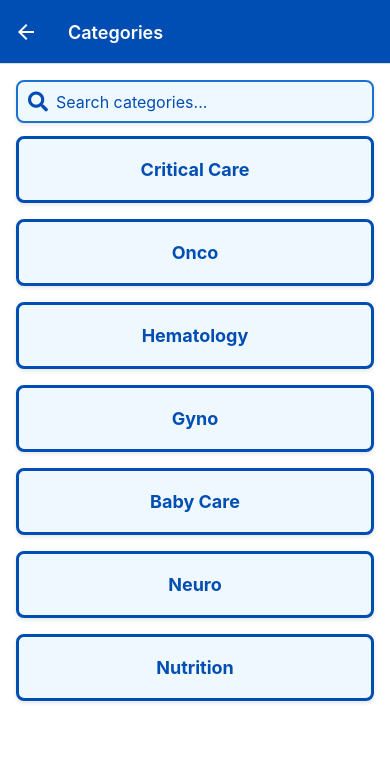
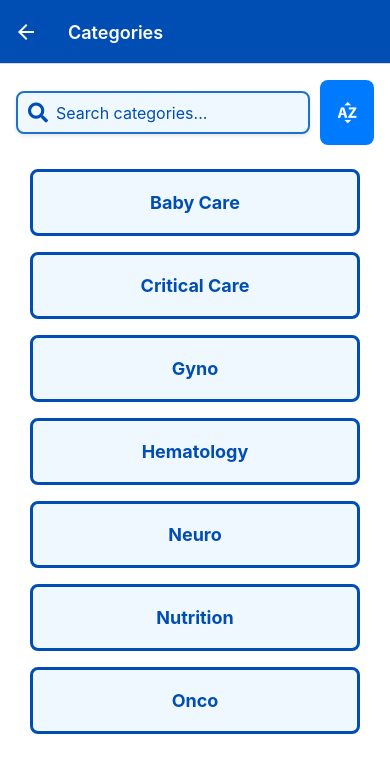
Before and after one commit to Brainless-Loco/medicine, a React Native app: screen /Categories in a window 390 px wide. Shown: the top 772 px of the page. Built offline with nearby package versions, Linux system fonts and the light colour scheme.

Commit message:
Category List Minor Update on UI with Sort Button

```diff
--- a/components/SearchBar/SearchBar.js
+++ b/components/SearchBar/SearchBar.js
@@ -39,7 +39,7 @@ const styles = StyleSheet.create({
     shadowOpacity: 0.1,
     shadowRadius: 4,
     shadowOffset: { width: 0, height: 2 },
-    marginBottom: 5,
+    width:'100%',
   },
   icon: {
     marginRight: 8,
--- a/screens/Categories/Categories.js
+++ b/screens/Categories/Categories.js
@@ -1,33 +1,81 @@
 import React, { useEffect, useState } from 'react';
-import { View, Text, StyleSheet, TouchableOpacity, ScrollView, TextInput } from 'react-native';
+import { View, Text, StyleSheet, TouchableOpacity, ScrollView, Modal } from 'react-native';
 import SearchBar from '../../components/SearchBar/SearchBar';
+import MaterialCommunityIcons  from '@expo/vector-icons/MaterialCommunityIcons'
 
 export default function Categories({ navigation }) {
-  const categories = ["Critical Care", "Onco", "Hematology", "Gyno", "Baby Care", "Neuro", "Nutrition",];
-  const [selectedCategory, setSelectedCategory] = useState(null);
+  const categories = ["Critical Care", "Onco", "Hematology", "Gyno", "Baby Care", "Neuro", "Nutrition"];
   const [searchText, setSearchText] = useState('');
+  const [sortOrder, setSortOrder] = useState('asc'); // Default to Ascending
+  const [isModalVisible, setModalVisible] = useState(false);
 
-  const filteredCategories = categories.filter((category) =>
-    category.toLowerCase().includes(searchText.toLowerCase())
-  );
+  // Sort categories based on selected order
+  const filteredCategories = categories
+    .filter((category) => category.toLowerCase().includes(searchText.toLowerCase()))
+    .sort((a, b) => (sortOrder === 'asc' ? a.localeCompare(b) : b.localeCompare(a)));
 
-  const handleTextChange = (value) => {
-    setText(value);
-    if (onChangeText) {
-      onChangeText(value);
-    }
+  // Toggle modal visibility
+  const toggleModal = () => {
+    setModalVisible(!isModalVisible);
+  };
+
+  // Update sort order
+  const handleSortChange = (order) => {
+    setSortOrder(order);
+    toggleModal(); // Close modal after selection
   };
 
   useEffect(() => {
-    setSelectedCategory(null)
-  }, [])
-
+    // Reset sort order when component loads
+    setSortOrder('asc');
+  }, []);
 
   return (
-    <ScrollView style={styles.container}>
-      {/* <Text style={styles.title}>Categories</Text> */}
-      <SearchBar onChangeText={(text) => setSearchText(text)} />
-      {filteredCategories && filteredCategories.map((category) => (
+    <View style={styles.container}>
+      {/* SearchBar and Sort Button in the Same Row */}
+      <View style={styles.searchSortRow}>
+        <View style={styles.searchBar}>
+          <SearchBar onChangeText={(text) => setSearchText(text)}/>
+        </View>
+        <View style={styles.sortButton}>
+          <TouchableOpacity onPress={toggleModal}>
+              <MaterialCommunityIcons name="sort-alphabetical-variant" size={25} color="white" />
+          </TouchableOpacity>
+        </View>
+      </View>
+
+      {/* Modal for Sorting Options */}
+      <Modal
+        visible={isModalVisible}
+        animationType="slide"
+        transparent={true}
+        onRequestClose={toggleModal}
+      >
+        <View style={styles.modalOverlay}>
+          <View style={styles.modalContainer}>
+            <Text style={styles.modalTitle}>Sort By</Text>
+            <TouchableOpacity
+              style={styles.modalOption}
+              onPress={() => handleSortChange('asc')}
+            >
+              <Text style={styles.modalOptionText}>A → Z (Alphabetical Ascending)</Text>
+            </TouchableOpacity>
+            <TouchableOpacity
+              style={styles.modalOption}
+              onPress={() => handleSortChange('desc')}
+            >
+              <Text style={styles.modalOptionText}>Z → A (Alphabetical Descending)</Text>
+            </TouchableOpacity>
+            <TouchableOpacity style={styles.modalCloseButton} onPress={toggleModal}>
+              <Text style={styles.modalCloseButtonText}>Cancel</Text>
+            </TouchableOpacity>
+          </View>
+        </View>
+      </Modal>
+
+      {/* Category List */}
+      <ScrollView>
+        {filteredCategories.map((category) => (
           <TouchableOpacity
             key={category}
             style={styles.category}
@@ -36,25 +84,8 @@ export default function Categories({ navigation }) {
             <Text style={styles.categoryText}>{category}</Text>
           </TouchableOpacity>
         ))}
-      {!filteredCategories && categories.map((category) => (
-        <TouchableOpacity
-          key={category}
-          style={[
-            styles.category,
-            selectedCategory === category && styles.selectedCategory,
-          ]}
-          onPress={() => handlePress(category)}
-        >
-          <Text style={[
-            styles.categoryText,
-            selectedCategory === category && styles.selectedText
-          ]}>
-            {category}
-          </Text>
-        </TouchableOpacity>
-      ))}
-      <View style={{height:25}}></View>
       </ScrollView>
+    </View>
   );
 }
 
@@ -62,18 +93,41 @@ const styles = StyleSheet.create({
   container: {
     flex: 1,
     paddingTop: 16,
-    paddingHorizontal:16,
+    paddingHorizontal: 16,
     backgroundColor: '#fff',
-    paddingBottom:50
   },
-  title: {
-    fontSize: 24,
+  searchSortRow: {
+    display:'flex',
+    width:'100%',
+    // backgroundColor:'red',
+    alignItems: 'center',
+    marginBottom: 16,
+    flexDirection:'row',
+    justifyContent:'space-between',
+    gap:0
+  },
+  searchBar: {
+    // flex: 3, // 75% of row width
+    width:'82%',
+    // backgroundColor:'green',
+    marginRight: 8,
+  },
+  sortButton: {
+    // flex: 1, // 25% of row width
+    width:'15%',
+    backgroundColor: '#007bff',
+    paddingVertical: 20,
+    alignItems: 'center',
+    borderRadius: 8,
+  },
+  sortButtonText: {
+    color: '#fff',
     fontWeight: 'bold',
-    marginBottom: 20,
-    textAlign: 'center',
-    color: '#007bff',
+    fontSize: 16,
   },
   category: {
+    width:'92%',
+    marginHorizontal:'auto',
     borderWidth: 3,
     borderColor: '#004eb3',
     padding: 20,
@@ -81,22 +135,56 @@ const styles = StyleSheet.create({
     borderRadius: 8,
     alignItems: 'center',
     backgroundColor: '#f0f8ff',
-    elevation: 0,
-    shadowColor: '#000',
-    shadowOpacity: 0.1,
-    shadowRadius: 4,
-    shadowOffset: { width: 0, height: 2 },
-  },
-  selectedCategory: {
-    backgroundColor: '#489cf7', // A soothing teal color related to the medical industry
-    borderColor: '#fff', // A deeper shade of teal
   },
   categoryText: {
     color: '#004eb3',
     fontSize: 18,
     fontWeight: 'bold',
   },
-  selectedText: {
-    color: '#fff', // White text for better contrast on selected color
+  modalOverlay: {
+    flex: 1,
+    backgroundColor: 'rgba(0, 0, 0, 0.5)',
+    justifyContent: 'center',
+    alignItems: 'center',
+  },
+  modalContainer: {
+    width: '80%',
+    backgroundColor: '#fff',
+    padding: 20,
+    borderRadius: 10,
+    alignItems: 'center',
+  },
+  modalTitle: {
+    fontSize: 18,
+    fontWeight: 'bold',
+    marginBottom: 20,
+  },
+  modalOption: {
+    width: '100%',
+    padding: 10,
+    // paddingHorizontal:5,
+    marginVertical: 5,
+    backgroundColor: '#007bff',
+    borderRadius: 8,
+    alignItems: 'center',
+  },
+  modalOptionText: {
+    color: '#fff',
+    width:'100%',
+    fontSize: 15,
+    fontWeight: 'bold',
+    textAlign:'center'
+  },
+  modalCloseButton: {
+    marginTop: 20,
+    paddingVertical: 10,
+    paddingHorizontal: 10,
+    backgroundColor: '#7a7f85',
+    borderRadius: 8,
+  },
+  modalCloseButtonText: {
+    color: '#fff',
+    fontSize: 16,
+    fontWeight: 'bold',
   },
 });
--- a/screens/Dashboard/Dashboard.js
+++ b/screens/Dashboard/Dashboard.js
@@ -4,7 +4,6 @@ import { createBottomTabNavigator } from '@react-navigation/bottom-tabs';
 import Home from '../../components/Dashboard/Tabs/Home/Home';
 import Activities from '../../components/Dashboard/Tabs/Activities/Activities';
 import AboutUs from '../../components/Dashboard/Tabs/AboutUs/AboutUs';
-import FontAwesome  from '@expo/vector-icons/FontAwesome';
 import AntDesign from '@expo/vector-icons/AntDesign';
 import Ionicons from '@expo/vector-icons/Ionicons';
 
```
Lines whose indentation alone changed are shown as unchanged.
